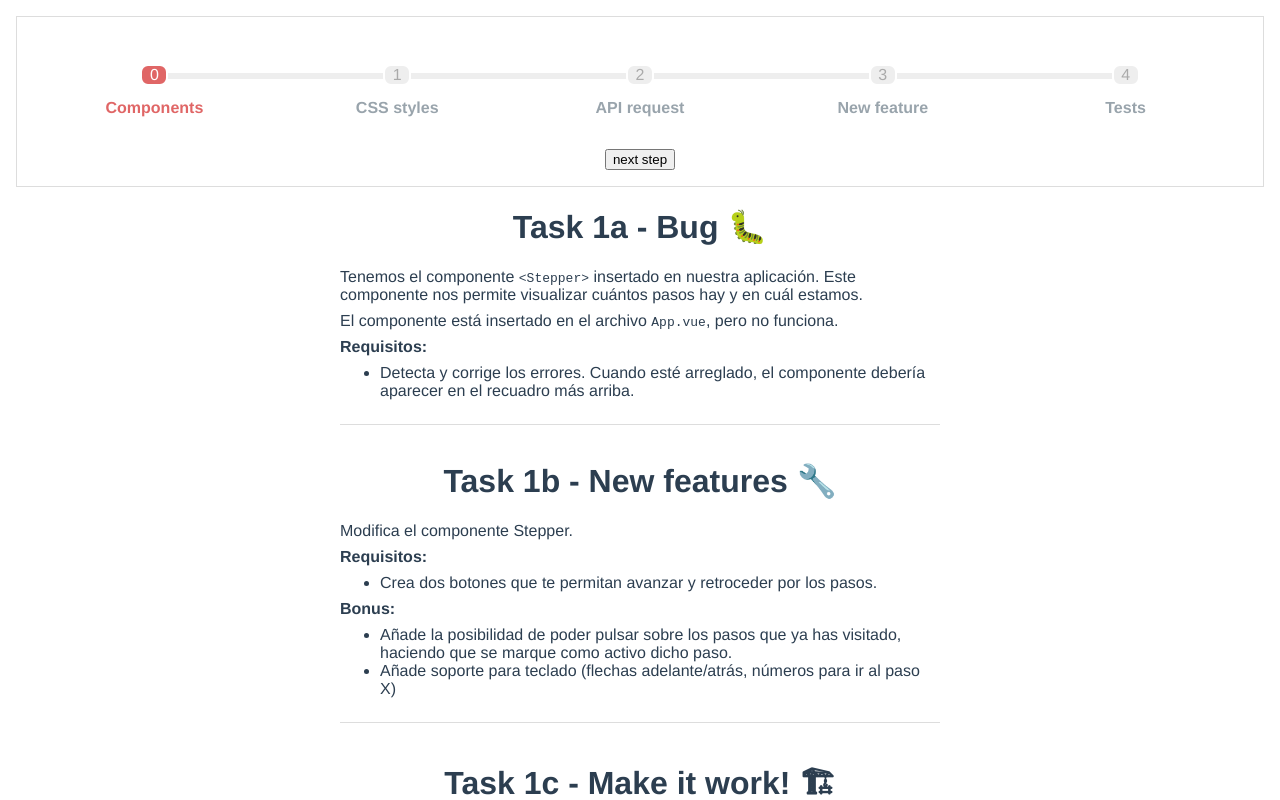
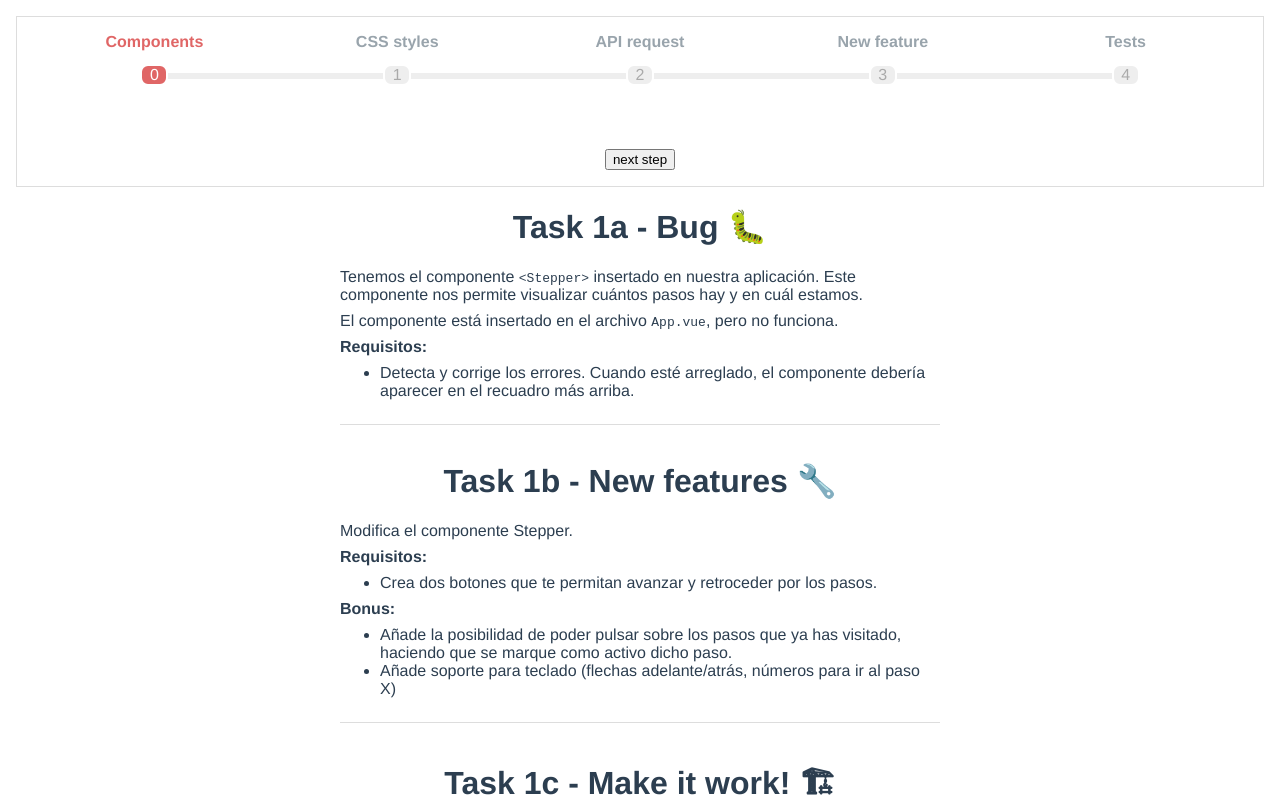
Before and after one commit to mariosanz92/pruebaTecnica, a Vue app: page / in a window 1280 px wide. Shown: the top 800 px of the page. Built offline with nearby package versions, Linux system fonts and the light colour scheme.

Commit message:
Task 2a - Styles

```diff
--- a/src/App.vue
+++ b/src/App.vue
@@ -1,6 +1,6 @@
 <template>
   <div id="app">
-    <stepper :steps="steps" :currentStep="currentStep" :setStep="setStep"/>
+    <stepper :steps="steps" :currentStep="currentStep" :setStep="setStep" labelPosition="top"/>
     <step-one v-if= "currentStep == 0"/>
     <step-two v-if= "currentStep == 1"/>
     <step-three v-if= "currentStep == 2"/>
--- a/src/components/Stepper.vue
+++ b/src/components/Stepper.vue
@@ -1,26 +1,31 @@
 <template>
   <div class="checkout-wrapper">
     <ol class="checkout">
-        <li class="step" v-for="(step, stepIndex) in steps"
+      <li
+        class="step"
+        v-for="(step, stepIndex) in steps"
         :key="step.id"
         :class="{
               'prev': stepIndex < currentStep,
               'active': stepIndex === currentStep }"
       >
+        <span
+          class="step-label"
+          :class="{
+                    'step-label--bottom': labelPosition === 'bottom',
+                    'step-label--top': labelPosition === 'top'}"
+        >{{ step.name }}</span>
         <span class="step-dot">{{ stepIndex }}</span>
-            <span class="step-label">{{ step.name }}</span>
       </li>
     </ol>
     <!-- <button @click="prevStep">prev step</button> -->
     <button @click="nextStep" :disabled="disableNextButton">next step</button>
-
-
   </div>
 </template>
 
 <script>
 export default {
-  name: 'stepper',
+  name: "stepper",
 
   props: {
     currentStep: {
@@ -33,33 +38,33 @@ export default {
     },
     setStep: {
       type: Function
+    },
+    labelPosition: {
+      type: String, //TODO: mirar como tipar esto para que sea bottom o top
+      default: "bottom"
     }
   },
 
   methods: {
-    nextStep(){
-      const nextStep = this.currentStep + 1
-      this.setStep(nextStep)
+    nextStep() {
+      const nextStep = this.currentStep + 1;
+      this.setStep(nextStep);
     }
   },
 
   computed: {
-    disableNextButton(){
-      return this.currentStep === this.steps.length -1
+    disableNextButton() {
+      return this.currentStep === this.steps.length - 1;
     }
   },
 
-
-  data () {
-    return {
-
+  data() {
+    return {};
   }
-  },
-}
+};
 </script>
 
 <style lang="scss">
-
 $line-width: 6px;
 $line-color: rgb(224, 102, 102);
 $label-height: 2em;
@@ -68,7 +73,7 @@ $label-color-inactive: #99a4ac;
 
 .checkout-wrapper {
   box-sizing: border-box;
-  border: 1px solid #DDD;
+  border: 1px solid #ddd;
   padding: 1rem;
   width: 100%;
 }
@@ -90,7 +95,7 @@ $label-color-inactive: #99a4ac;
     &:before,
     &:after {
       position: absolute;
-      content: '';
+      content: "";
       top: 50%;
       transform: translateY(-2px);
       border-bottom: $line-width solid #eee;
@@ -107,8 +112,12 @@ $label-color-inactive: #99a4ac;
       right: 0;
     }
 
-    &:first-child:before { left: 50%; }
-    &:last-child:after { right: 50%; }
+    &:first-child:before {
+      left: 50%;
+    }
+    &:last-child:after {
+      right: 50%;
+    }
   }
 
   .step-dot {
@@ -124,7 +133,6 @@ $label-color-inactive: #99a4ac;
 
   .step.prev,
   .step.active {
-
     .step-dot {
       background-color: $line-color;
       color: #fff;
@@ -137,7 +145,6 @@ $label-color-inactive: #99a4ac;
   }
 
   .step.prev {
-
     &:after {
       border-bottom-color: $line-color;
     }
@@ -145,7 +152,6 @@ $label-color-inactive: #99a4ac;
 
   .step-label {
     position: absolute;
-    bottom: -$label-height;
     left: 50%;
     transform: translateX(-50%);
     color: $label-color-inactive;
@@ -153,6 +159,13 @@ $label-color-inactive: #99a4ac;
     white-space: nowrap;
     visibility: visible;
     cursor: pointer;
+  }
+
+  .step-label--top {
+    top: -$label-height;
+  }
+  .step-label--bottom {
+    bottom: -$label-height;
   }
 
   .step.active .step-label {
@@ -170,5 +183,4 @@ $label-color-inactive: #99a4ac;
 button + button {
   margin-left: 1rem;
 }
-
 </style>
```
Lines whose indentation alone changed are shown as unchanged.
